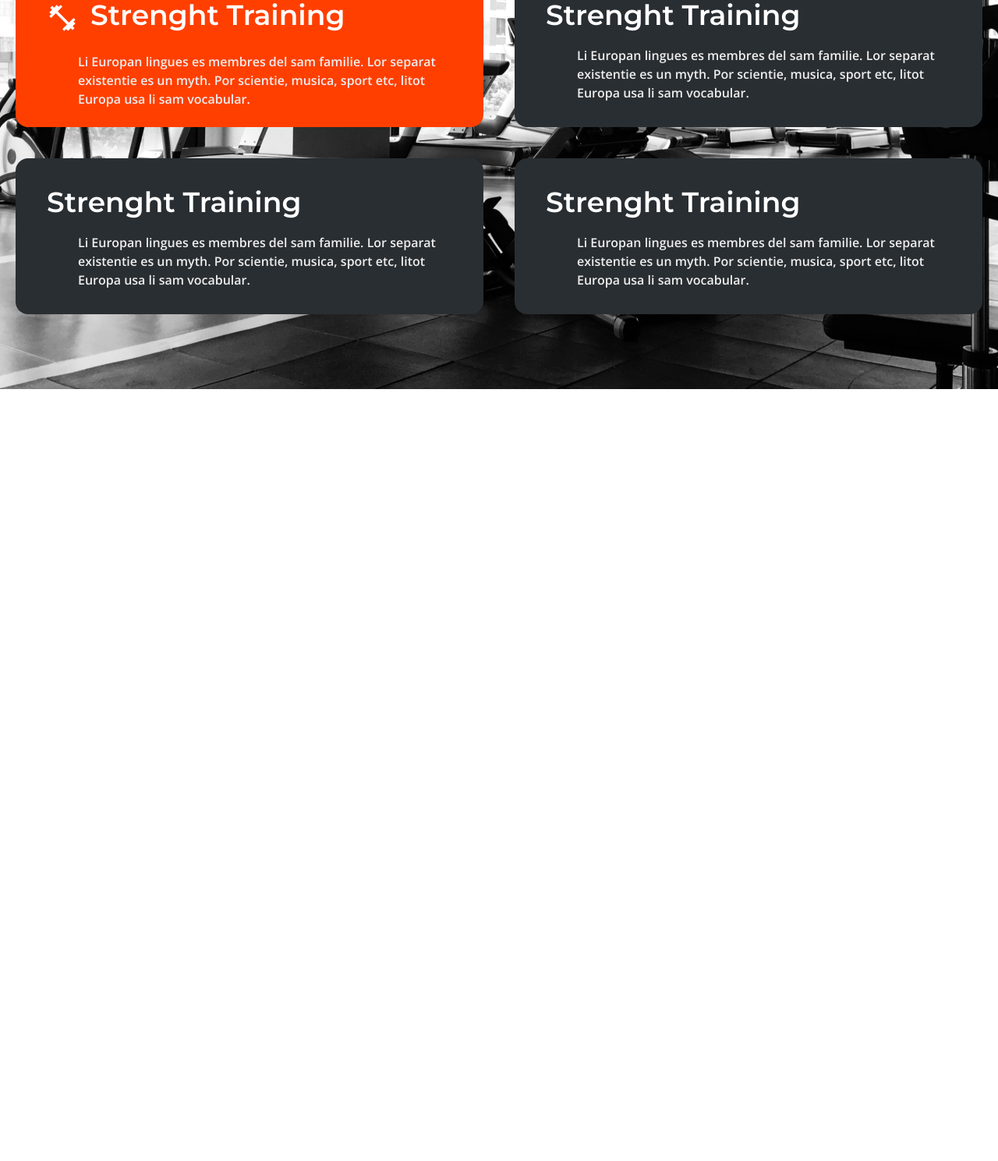
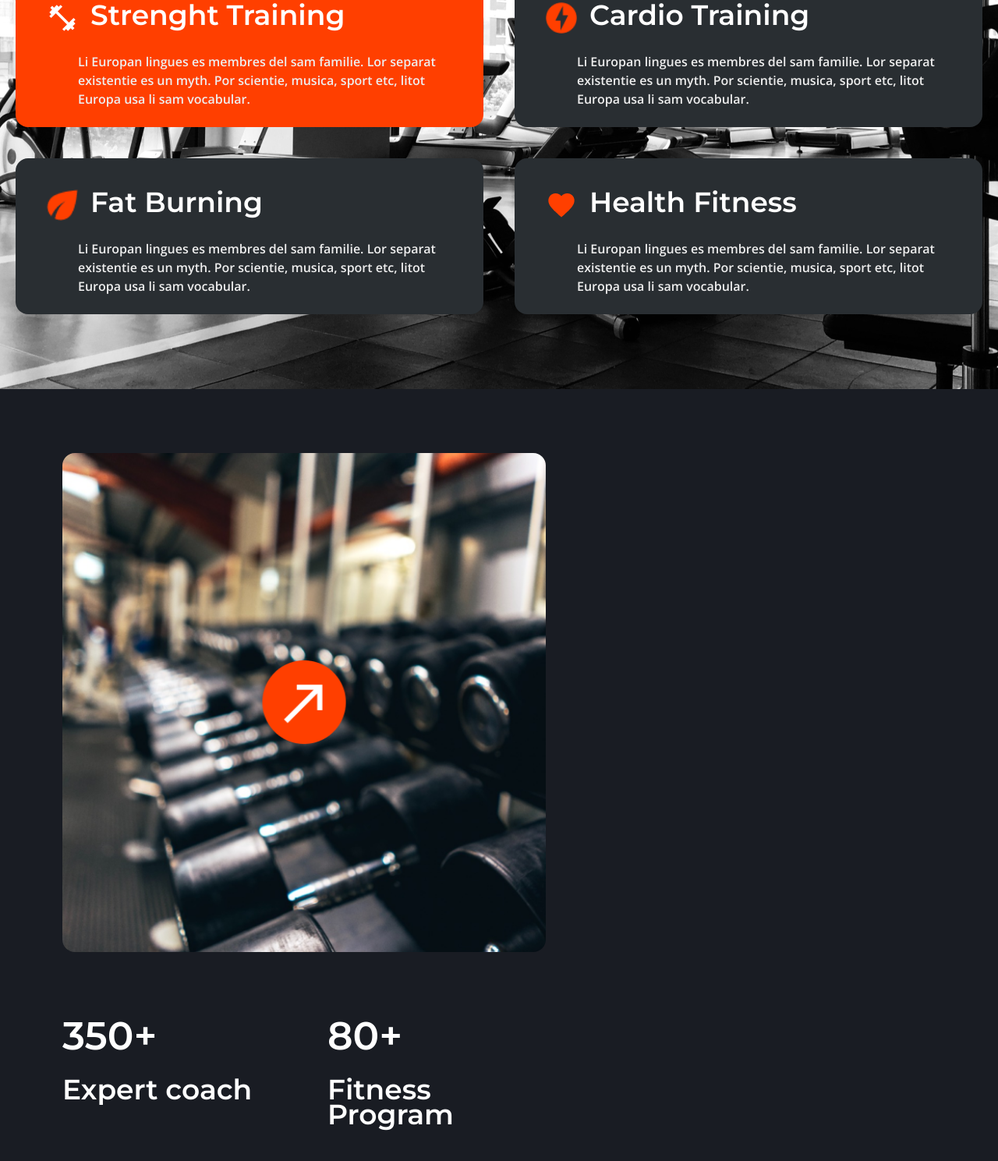
Before and after one commit to BestSherif/Fitness1, a plain HTML site: page index.html in a window 1280 px wide. Shown: the part 2516-4005 px from the top of the page at 78% size. Before the commit the page ends 3017 px from the top, so only its background shows below. Drawn offline with nearby package versions, Linux system fonts and the light colour scheme.

Commit message:
fourth-block-left-grid

```diff
--- a/index.html
+++ b/index.html
@@ -135,7 +135,10 @@
             </div>
           </div>
           <div class="third-section__cards_card">
-            <div class="third-section__cards_title">Strenght Training</div>
+            <div class="third-section__cards_title">
+              <img src="icons/energy.png" alt="" />
+              <p>Cardio Training</p>
+            </div>
             <div class="third-section__cards_text">
               Li Europan lingues es membres del sam familie. Lor separat
               existentie es un myth. Por scientie, musica, sport etc, litot
@@ -145,7 +148,10 @@
         </div>
         <div class="third-section__cards">
           <div class="third-section__cards_card">
-            <div class="third-section__cards_title">Strenght Training</div>
+            <div class="third-section__cards_title">
+              <img src="icons/leaf.png" alt="" />
+              <p>Fat Burning</p>
+            </div>
             <div class="third-section__cards_text">
               Li Europan lingues es membres del sam familie. Lor separat
               existentie es un myth. Por scientie, musica, sport etc, litot
@@ -153,7 +159,10 @@
             </div>
           </div>
           <div class="third-section__cards_card">
-            <div class="third-section__cards_title">Strenght Training</div>
+            <div class="third-section__cards_title">
+              <img src="icons/heart.png" alt="" />
+              <p>Health Fitness</p>
+            </div>
             <div class="third-section__cards_text">
               Li Europan lingues es membres del sam familie. Lor separat
               existentie es un myth. Por scientie, musica, sport etc, litot
@@ -162,7 +171,13 @@
           </div>
         </div>
       </section>
-      <section></section>
+      <section class="fourth-section">
+        <img class="fourth-section-1" src="img/weightsLeft.png" alt="" />
+        <div class="fourth-section-2">350+</div>
+        <div class="fourth-section-3">Expert coach</div>
+        <div class="fourth-section-4">80+</div>
+        <div class="fourth-section-5">Fitness Program</div>
+      </section>
     </main>
     <sidebar> </sidebar>
     <footer>
--- a/sass/style.sass
+++ b/sass/style.sass
@@ -38,6 +38,12 @@ $secondTextColor: rgba(238, 238, 238, 1)
     line-height: 8rem
     color: $secondTextColor
 
+@mixin font6
+    font-family: 'Montserrat', sans-serif
+    font-weight: 600
+    font-size: 5rem
+    line-height: 5.6rem
+    color: $mainTextColor
 @mixin font4
     font-family: 'Open Sans', sans-serif
     font-size: 1.6rem
@@ -216,6 +222,7 @@ $secondTextColor: rgba(238, 238, 238, 1)
     margin: 0 auto
     max-width: 144rem
     min-height: 85rem
+    background: $backgroundColor
     background-image: url("../img/screensaver_third-section.png")
     background-repeat: no-repeat
     padding-top: 8rem
@@ -231,8 +238,8 @@ $secondTextColor: rgba(238, 238, 238, 1)
         margin-bottom: 8rem
     &__cards
         display: flex
+        flex-flow: row wrap
         justify-content: space-around
-        margin-bottom: 4rem
         text-align: center
         &_card
             padding: 4rem 4rem 4rem 4rem
@@ -240,10 +247,11 @@ $secondTextColor: rgba(238, 238, 238, 1)
             border-radius: 1.6rem
             width: 60rem
             height: 20rem
+            margin-bottom: 4rem
 
         &_title
             display: flex
-            flex-direction: row
+            flex-flow: row wrap
             @include font2
             margin-bottom: 2.4rem
             img
@@ -255,3 +263,37 @@ $secondTextColor: rgba(238, 238, 238, 1)
             text-align: left
     .cards1
         background: rgba(255, 63, 0, 1)
+
+.fourth-section
+    max-width: 144rem
+    min-height: 104rem
+    background: $backgroundColor
+    margin: 0 auto
+    display: grid
+    grid-template-columns: 8rem 28rem 6rem 28rem 4rem 62rem 8rem
+    grid-template-rows: 8rem repeat(11, 8rem) 8rem
+    &-1
+        border-radius: 1.6rem
+        grid-column: 2/5
+        grid-row: 2/10
+        object-fit: cover
+        width: 100%
+        height: 100%
+    &-2
+        @include font6
+        grid-column-start: 2
+        grid-row-start: 11
+
+    &-3
+        @include font2
+        grid-column: 2/3
+        grid-row-start: 12
+    &-4
+        @include font6
+        grid-column-start: 4
+        grid-row-start: 11
+
+    &-5
+        @include font2
+        grid-column: 4/5
+        grid-row-start: 12
```
Also changed, not shown: css/style.css, icons/arrowsLeft.png (added), icons/arrowsRight.png (added), img/weightsLeft.png (added), img/weightsRight.png (added), 2 other files.
